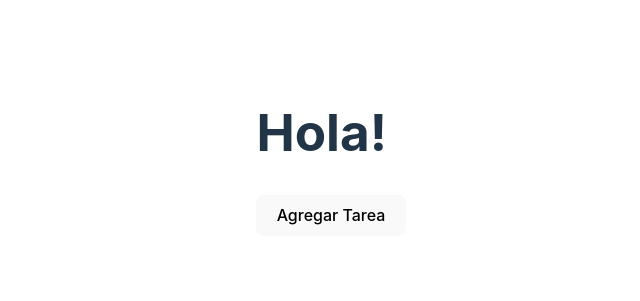
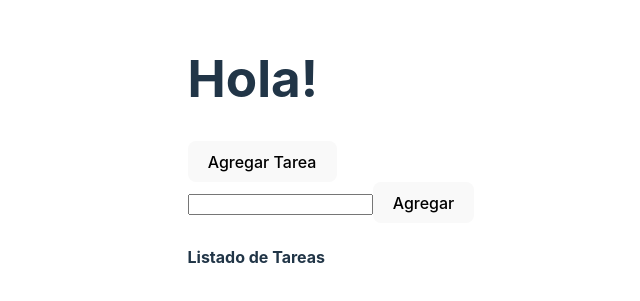
Before and after one commit to Navarroseb/react_course, a React (Vite) app: page / in a window 1280 px wide. Shown: the part 247-548 px from the top of the page, without its empty margins (309-949 px from the left). Built offline with nearby package versions, Linux system fonts and the light colour scheme.

Commit message:
add Task ready

```diff
--- a/src/App.jsx
+++ b/src/App.jsx
@@ -20,9 +20,9 @@ const todosReducer = (state, action) => {
 
 
 function App() {
-  const [todoList, dispatch] = useReducer(todosReducer, initialState);
+  const [todoListState, dispatch] = useReducer(todosReducer, initialState);
 
-  console.log(todoList);
+  console.log(todoListState)
 
   const addTask = () => {
     dispatch({
@@ -36,10 +36,10 @@ function App() {
 
   return (
     <>
-     <Gretting text={"Hola!"}/>
+      <Gretting text={"Hola!"} />
       <button onClick={addTask}>Agregar Tarea</button>
-     {/* <Form/>
-     <TodoList /> */}
+      <Form />
+      <TodoList todoList={todoListState} />
     </>
   );
 }
--- a/src/components/TodoList/TodoList.jsx
+++ b/src/components/TodoList/TodoList.jsx
@@ -1,9 +1,12 @@
 import React from 'react'
 
-const TodoList = () => {
+const TodoList = ({todoList}) => {
   return (
     <>
     <h4>Listado de Tareas</h4>
+    {todoList.map((todo, i) => {
+      return <li key={i}> {`${todo.name} - ${todo.date}`} </li>
+    })}
     </>
   )
 }
```
Lines whose indentation alone changed are shown as unchanged.
